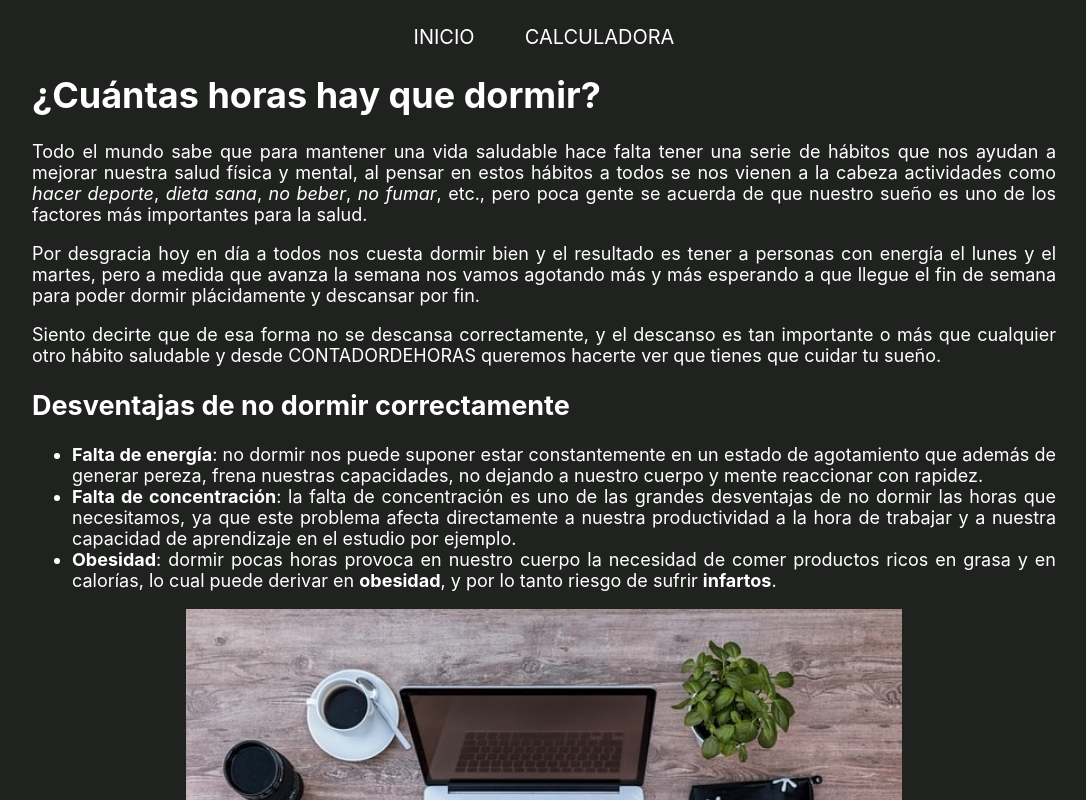
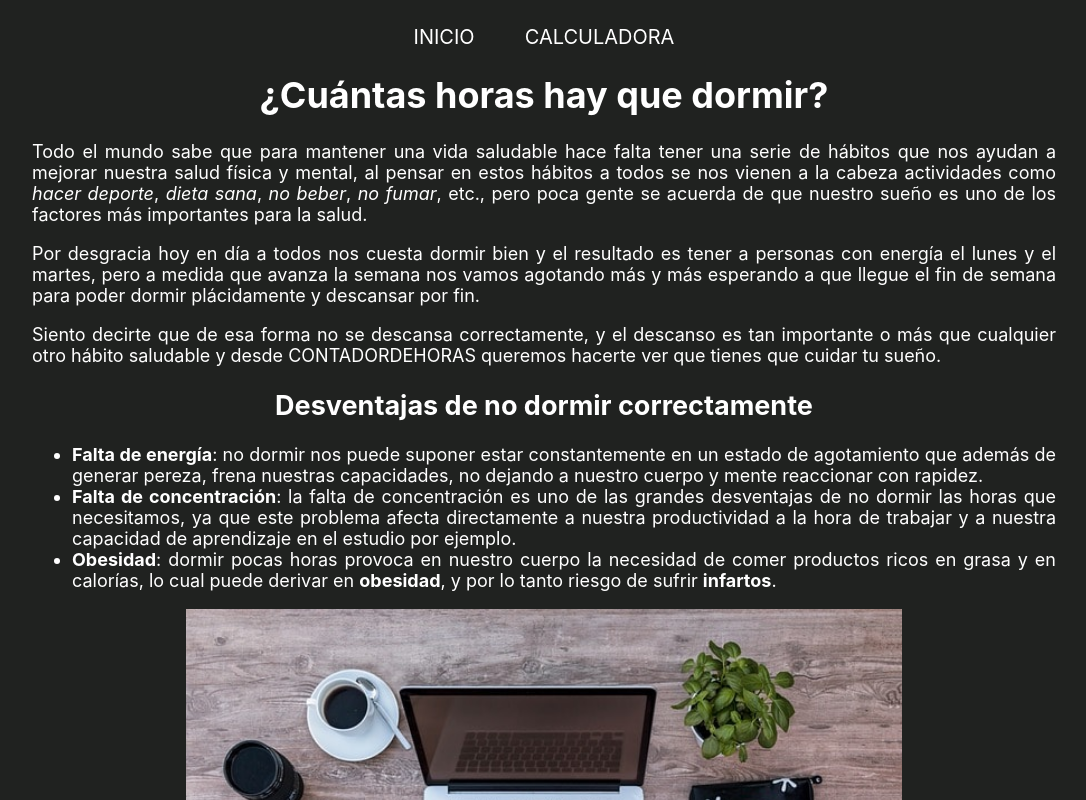
Before and after one commit to alvarofg95/hora-dormir-react, a React (Create React App) app: page / in a window 1280 px wide. Shown: the top 800 px of the page, without its empty margins (96-1182 px from the left). Built offline with nearby package versions, Linux system fonts and the light colour scheme.

Commit message:
estilo arreglado

```diff
--- a/src/index.css
+++ b/src/index.css
@@ -34,6 +34,11 @@ a {
 .homeJustify {
   text-align: justify;
   font-size: 18px;
+}
+
+.homeJustify > h1,
+.homeJustify > h2 {
+  text-align: center;
 }
 
 .imgHome {
```
